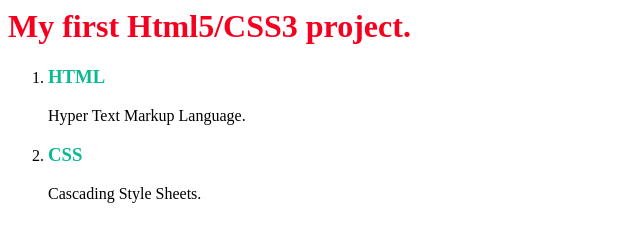
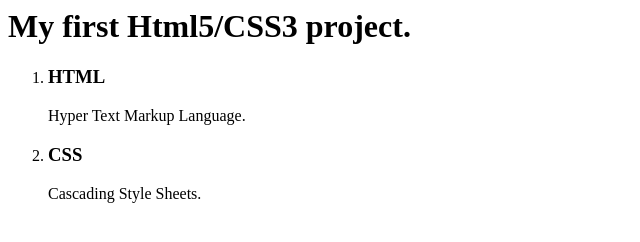
Before and after one commit to ngnanavadivel/css-demo, a plain HTML site: page index.html in a window 1280 px wide. Shown: the whole page, without its empty margins (0-640 px from the left). Drawn offline with Linux system fonts and the light colour scheme.

Commit message:
Revert "Second commit"
This reverts commit eccde1e76c34a17e26b6568ec9da9b44580e8d76.

```diff
--- a/index.html
+++ b/index.html
@@ -1,7 +1,6 @@
 <html>
 	<head>
 		<title>My first web project!</title>
-		<link rel="stylesheet" href="style.css"></link>
 	</head>
 	<body>
 		<h1>My first Html5/CSS3 project.</h1>
--- a/style.css
+++ /dev/null
@@ -1,7 +0,0 @@
-h1 {
-	color:#f60020
-}
-
-h3 {
-	color:#0AB991
-}
```
